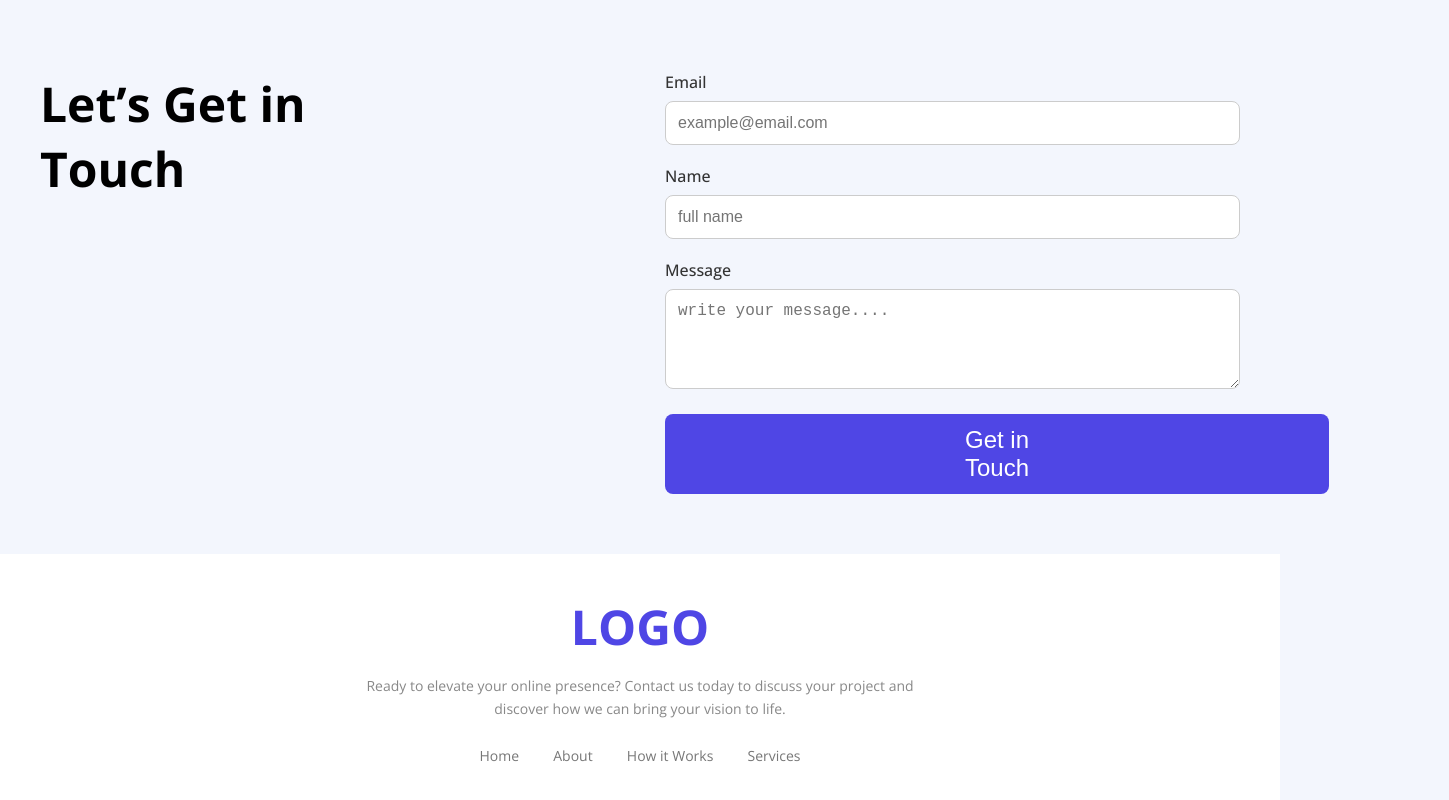
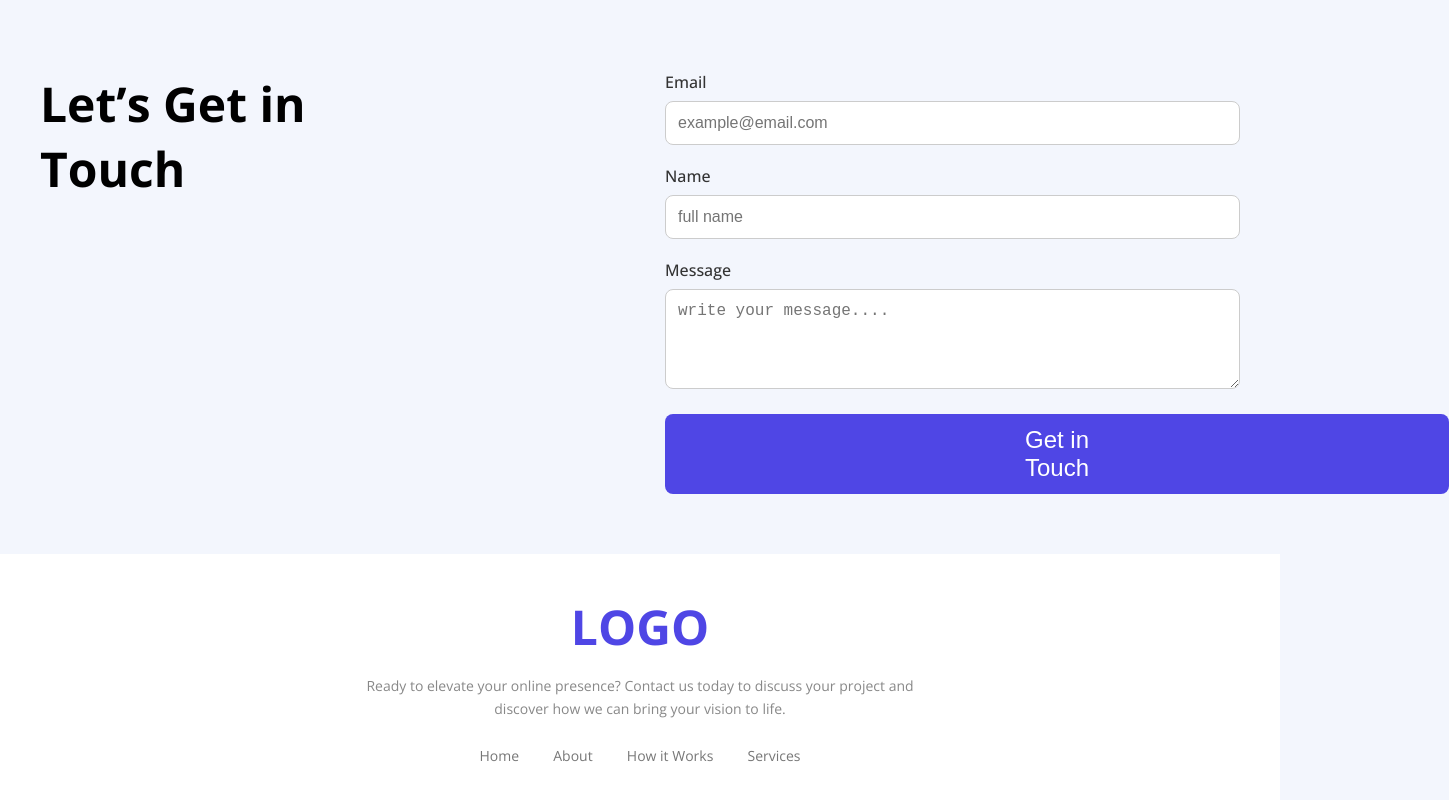
Before and after one commit to Badsha012/assignment-001, a plain HTML site: page index.html in a window 1280 px wide. Shown: the part 2618-3418 px from the top of the page, 1449 px wide, since content can reach past the window. Drawn offline with nearby package versions, Linux system fonts and the light colour scheme.

Commit message:
eleven commit

```diff
--- a/styles/style.css
+++ b/styles/style.css
@@ -242,7 +242,7 @@ html {
     background-color: #4f46e5;
     color: white;
      /* padding: 12px 20px;  */
-     padding: 12px 300px;
+     padding: 12px 360px;
     border: none;
     border-radius: 8px;
     font-size: 24px;
@@ -442,7 +442,6 @@ footer {
     border-radius: 20px;
 }
 
-/* button degisn */
 /* Base button style */
 button {
   padding: 12px 24px;
```
